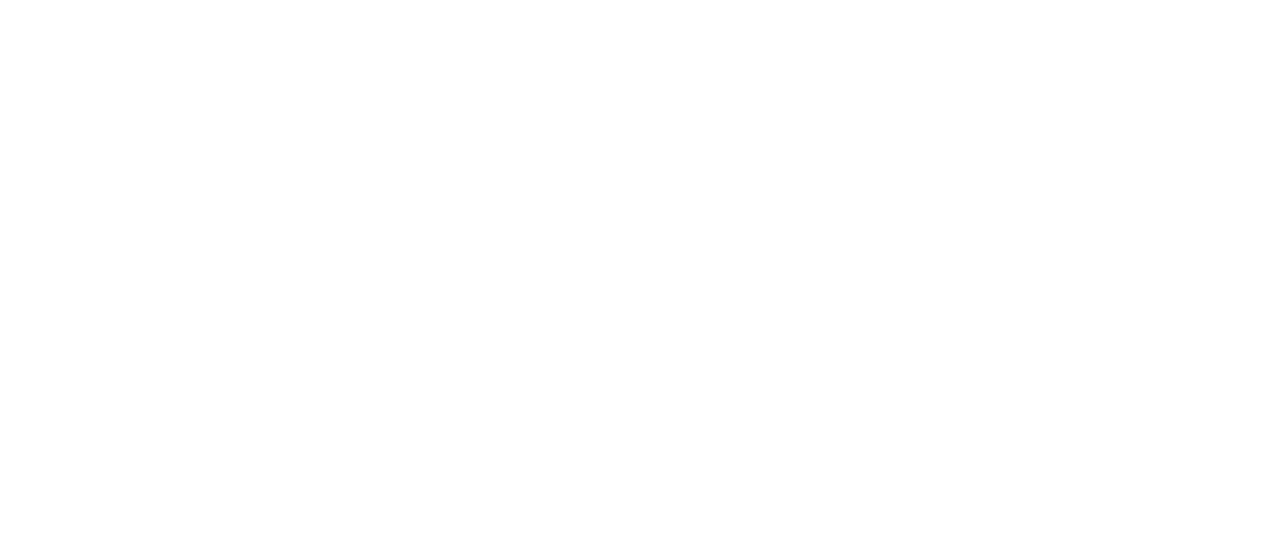
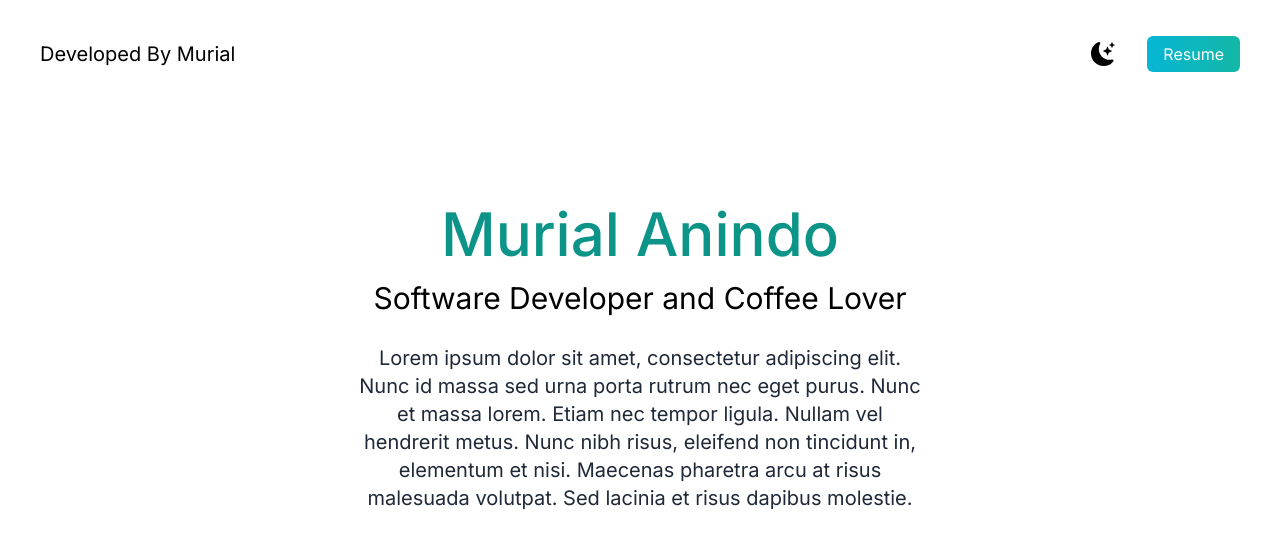
Before and after one commit to twentymurial33/murial_dev, a Next.js app: page / in a window 1280 px wide. Shown: the top 548 px of the page. Built offline with nearby package versions, Linux system fonts and the light colour scheme.

Commit message:
adding more to the landing page to make the portfolio landing page

```diff
--- a/app/page.tsx
+++ b/app/page.tsx
@@ -1,4 +1,5 @@
 import Head from "next/head";
+import { BsFillMoonStarsFill } from "react-icons/bs";
 
 export default function Home() {
   return (
@@ -6,11 +7,24 @@
   <Head>
     <title>Murials Porfolio</title>
   </Head>
-  <main className="flex min-h-screen flex-col items-center justify-between p-24">
- <section>
-
+  <main className="bg-white px-10">
+ <section className="min-h-screen">
+  <nav className="py-10 mb-12 flex justify-between">
+    <h1 className="text-xl">Developed By Murial</h1>
+    <ul className="flex items-center">
+      <li><BsFillMoonStarsFill className="cursor-pointer text-2xl"/></li>
+      <li><a className="bg-gradient-to-r from-cyan-500 text- to-teal-500 text-white px-4 py-2 rounded-md ml-8" href="#">Resume </a></li>
+    </ul>
+  </nav>
+ <div className="text-center p-10 py-10">
+  <h2 className="text-5xl py-2 text-teal-600 font-medium dark:text-teal-400 md:text-6xl">Murial Anindo</h2>
+  <h3 className="text-2xl py-2 dark:text-white md:text-3xl">Software Developer and Coffee Lover</h3>
+  <p className="text-md py-5 leading-8 text-gray-800 dark:text-gray-200 max-w-xl mx-auto md:text-xl">Lorem ipsum dolor sit amet, consectetur adipiscing elit. Nunc id massa sed urna porta rutrum nec eget purus.
+    Nunc et massa lorem. Etiam nec tempor ligula. Nullam vel hendrerit metus. Nunc nibh risus, eleifend non tincidunt in, elementum et nisi.
+    Maecenas pharetra arcu at risus malesuada volutpat.
+    Sed lacinia et risus dapibus molestie.</p>
+ </div>
  </section>
-
   </main>
   </div>
   );
--- a/package.json
+++ b/package.json
@@ -18,10 +18,10 @@
     "@types/node": "^20",
     "@types/react": "^18",
     "@types/react-dom": "^18",
-    "autoprefixer": "^10.0.1",
+    "autoprefixer": "^10.4.18",
     "eslint": "^8",
     "eslint-config-next": "14.1.3",
-    "postcss": "^8",
+    "postcss": "^8.4.35",
     "tailwindcss": "^3.4.1",
     "typescript": "^5"
   }
--- a/tailwind.config.js
+++ b/tailwind.config.js
@@ -1,8 +1,13 @@
 /** @type {import('tailwindcss').Config} */
 module.exports = {
-  content: [],
+  content: [
+    "./app/**/*.{js,ts,jsx,tsx,mdx}",
+    "./pages/**/*.{js,ts,jsx,tsx,mdx}",
+    "./components/**/*.{js,ts,jsx,tsx,mdx}",
+  ],
+
   theme: {
     extend: {},
   },
   plugins: [],
-}
+};
```
Also changed, not shown: 1 other file (tests, documents, lock files or other folders).
